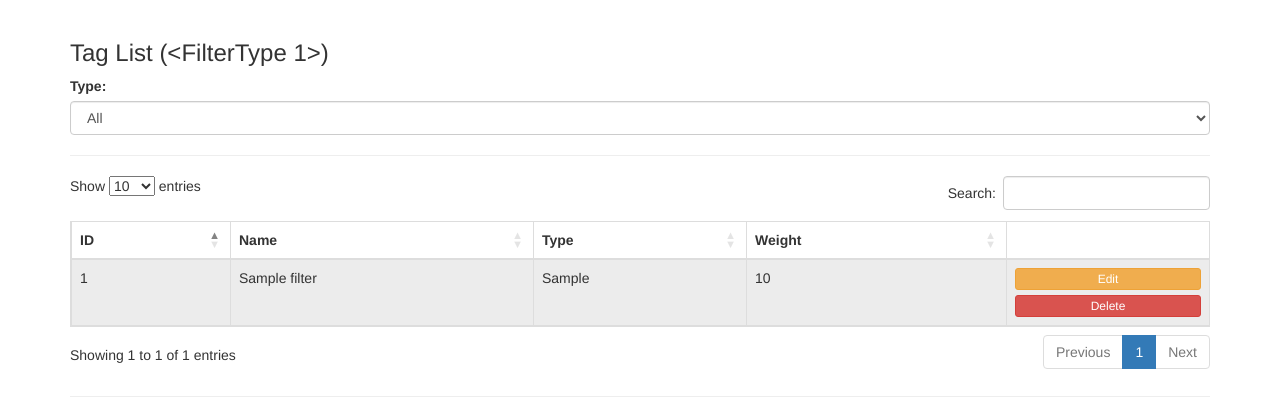
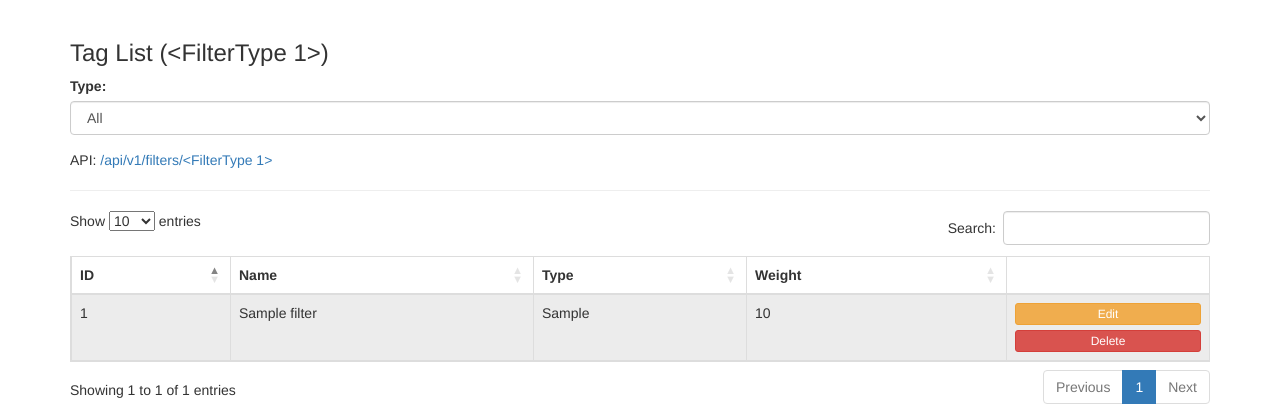
Before and after one commit to kendog/coalman, a Flask app: template templates/admin_filters.html in a window 1280 px wide. Shown: the part 50-470 px from the top of the page. Run offline with Flask 2, Linux system fonts and the light colour scheme; the template is opened without the code that fills it: values that come from a table or form of the project are taken from there, others are empty; tables that the repository leaves empty hold one stand-in row (values such as "Sample post"); some libraries are stand-ins or nearby versions.

Commit message:
filter api

```diff
--- a/app.py
+++ b/app.py
@@ -187,19 +187,17 @@ def send_file(id):
 
 # Tags APIs
 @app.route('/api/v1/filters', methods=['GET'])
-def filters():
-    # filter_hash = {}
-    # filter_hash['regions'] = filters_schema.dump(Filter.query.filter_by(filter_type='region').order_by(Filter.weight).all()).data
-    # filter_hash['verticals'] = filters_schema.dump(Filter.query.filter_by(filter_type='vertical').order_by(Filter.weight).all()).data
-    # filter_hash['categories'] = filters_schema.dump(Filter.query.filter_by(filter_type='category').order_by(Filter.weight).all()).data
-    # return jsonify({'results': filter_hash})
-    results = filters_schema.dump(Filter.query.order_by(Filter.filter_type, Filter.weight).all())
-    return jsonify({'results': results.data})
+def filters_all():
+    return redirect(url_for('filters', filter_type='all'))
+
 
 
 @app.route('/api/v1/filters/<filter_type>', methods=['GET'])
-def regions(filter_type):
-    results = filters_schema.dump(Filter.query.filter_by(filter_type=filter_type).order_by(Filter.weight).all())
+def filters(filter_type):
+    if filter_type == 'all':
+        results = filters_schema.dump(Filter.query.order_by(Filter.filter_type, Filter.weight).all())
+    else:
+        results = filters_schema.dump(Filter.query.filter_by(filter_type=filter_type).order_by(Filter.filter_type, Filter.weight).all())
     return jsonify({'results': results.data})
 
 
--- a/templates/admin_files.html
+++ b/templates/admin_files.html
@@ -7,6 +7,7 @@
 
     <h3>File List</h3>
 
+        <p>API: <a href="/api/v1/files" target="_blank">/api/v1/files</a></p>
     <hr>
 
     <table id="files-table" class="table table-striped table-bordered">
--- a/templates/admin_filters.html
+++ b/templates/admin_filters.html
@@ -16,7 +16,7 @@
             {% endfor %}
         </select>
     </div>
-
+        <p>API: <a href="/api/v1/filters/{{ filter_type }}" target="_blank">/api/v1/filters/{{ filter_type }}</a></p>
     <hr>
 
     <table id="filters-table" class="table table-striped table-bordered">
```
